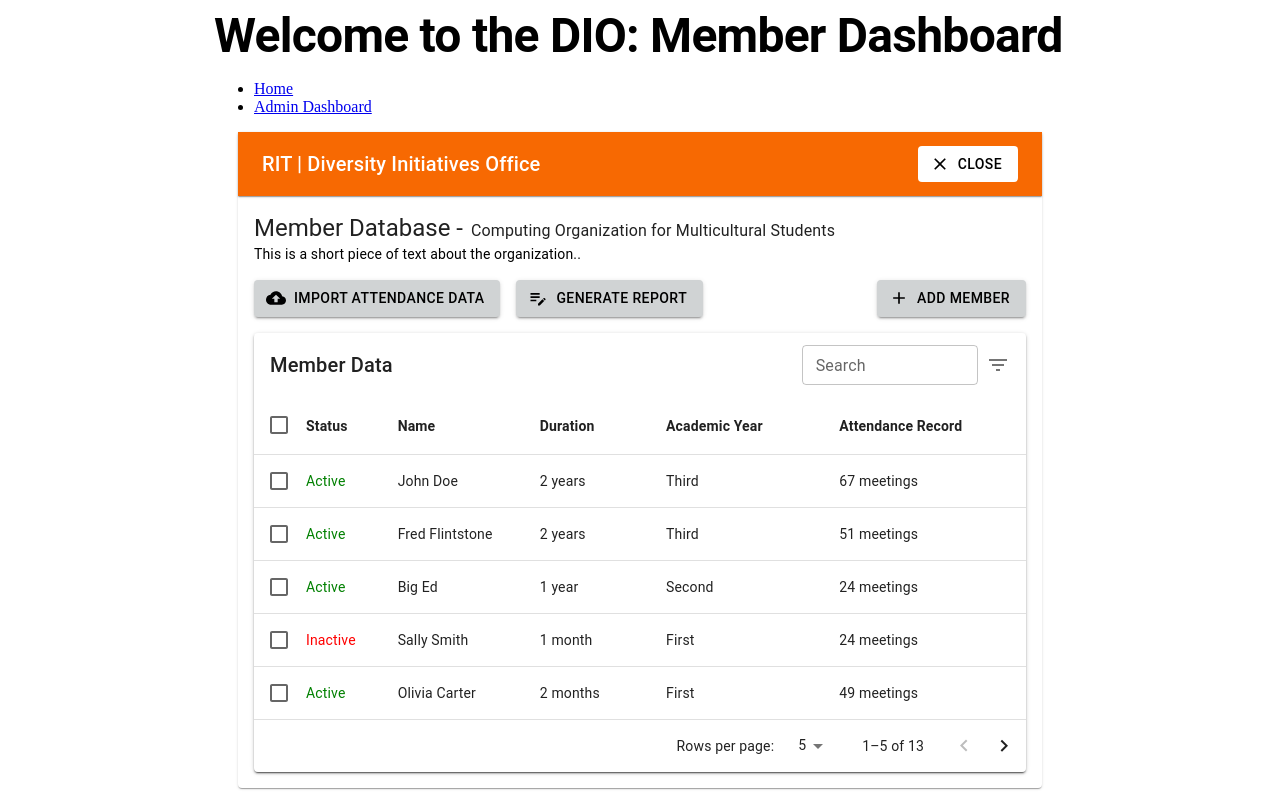
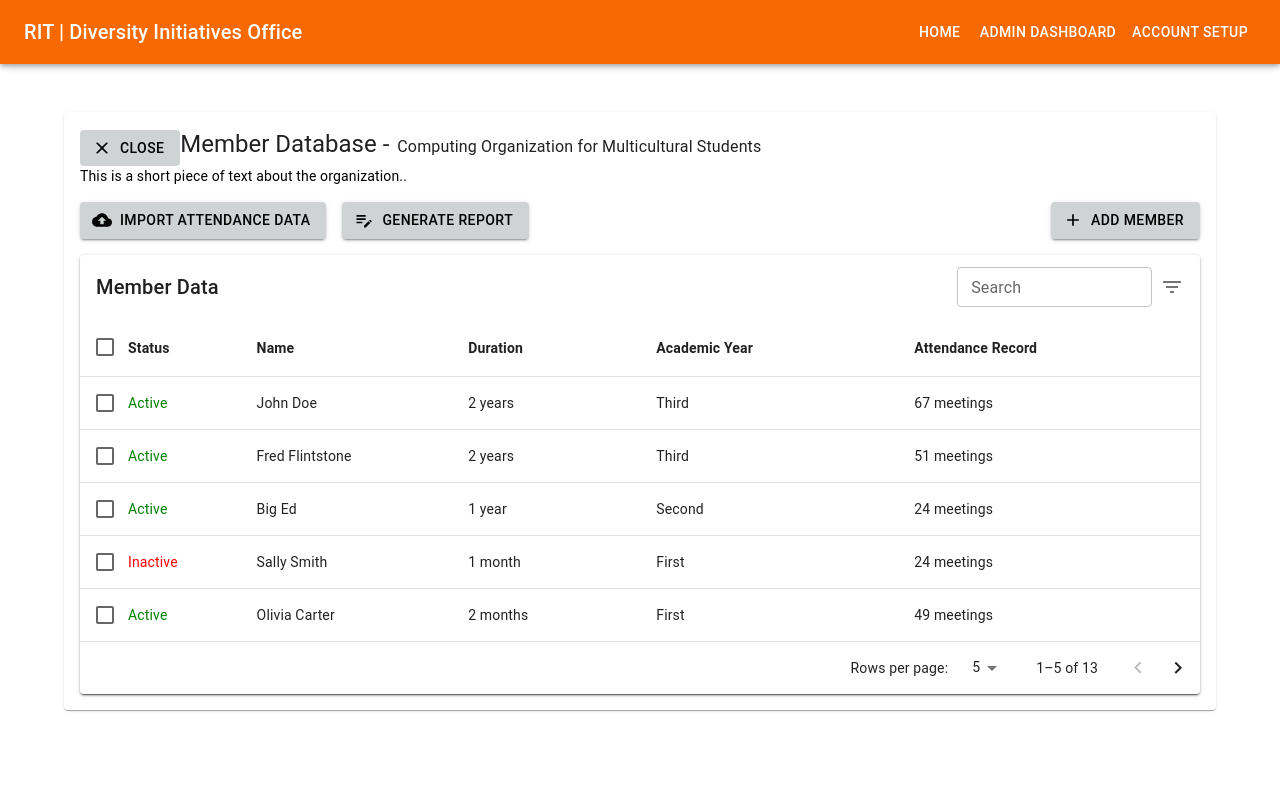
Before and after one commit to src8776/DIO, a React (Vite) app in the folder frontend/: page /admin in a window 1280 px wide. Built offline with nearby package versions, Linux system fonts and the light colour scheme.

Commit message:
app bar formatting

```diff
--- a/frontend/src/App.jsx
+++ b/frontend/src/App.jsx
@@ -1,24 +1,26 @@
 import { Routes, Route } from 'react-router-dom'
+import { Container, Typography } from '@mui/material'
 import LandingPage from './pages/LandingPage/LandingPage'
 import AdminDash from './pages/AdminDashboard/AdminDashPage'
+import AcctSetup from './pages/AccountSetup/AccountSetupPage'
 import Nav from './components/Nav'
-import { Container, Typography } from '@mui/material'
+import AppBar from './components/AppBar'
 
 
 const App = () => {
   return (
-    <div>
-      <Container sx={{
+    <>
+      <AppBar />
+      {/* <Container sx={{
          width: { xs: 1, md: 900}
-         }}>
-        <Typography variant='h1'>Welcome to the DIO: Member Dashboard</Typography>
-        <Nav />
+         }}> */}
         <Routes>
-          <Route path="/" element={ <LandingPage/> }/>
-          <Route path="/admin" element ={ <AdminDash/> }/>
+          <Route path="/" element= { <LandingPage/> }/>
+          <Route path="/admin" element = { <AdminDash/> }/>
+          <Route path="/acctSetup" element = { <AcctSetup/> }/>
         </Routes>
-      </Container>
-    </div>
+      {/* </Container> */}
+    </>
 
   )
 }
--- a/frontend/src/components/AppBar.jsx
+++ b/frontend/src/components/AppBar.jsx
@@ -1,41 +1,109 @@
 import * as React from 'react';
+import { Link } from 'react-router-dom';
 import AppBar from '@mui/material/AppBar';
 import Box from '@mui/material/Box';
+import CssBaseline from '@mui/material/CssBaseline';
+import Divider from '@mui/material/Divider';
+import Drawer from '@mui/material/Drawer';
+import IconButton from '@mui/material/IconButton';
+import List from '@mui/material/List';
+import ListItem from '@mui/material/ListItem';
+import ListItemButton from '@mui/material/ListItemButton';
+import ListItemText from '@mui/material/ListItemText';
+import MenuIcon from '@mui/icons-material/Menu';
 import Toolbar from '@mui/material/Toolbar';
 import Typography from '@mui/material/Typography';
 import Button from '@mui/material/Button';
-import IconButton from '@mui/material/IconButton';
-import MenuIcon from '@mui/icons-material/Menu';
-import CloseIcon from '@mui/icons-material/Close';
 
-export default function ButtonAppBar() {
+
+const drawerWidth = 240;
+
+//This is where you add links to the nav bar
+const navItems = [
+  { name: 'Home', path: '/' },
+  { name: 'Admin Dashboard', path: '/admin' },
+  { name: 'Account Setup', path: '/acctSetup' }
+];
+
+export default function DrawerAppBar() {
+  const [mobileOpen, setMobileOpen] = React.useState(false);
+
+  const handleDrawerToggle = () => {
+    setMobileOpen((prevState) => !prevState);
+  };
+
+  const drawer = (
+    <Box onClick={handleDrawerToggle} sx={{ textAlign: 'center' }}>
+      <Typography variant="h6" sx={{ my: 2 }}>
+        RIT | DIO
+      </Typography>
+      <Divider />
+      <List>
+        {navItems.map((item) => (
+          <ListItem key={item.name} disablePadding>
+            <ListItemButton sx={{ textAlign: 'center' }}>
+              <Link to={item.path} style={{ textDecoration: 'none', color: 'inherit' }}>
+                {item.name}
+              </Link>
+            </ListItemButton>
+          </ListItem>
+        ))}
+      </List>
+    </Box>
+  );
+
   return (
-    <Box>
-      <AppBar position="static" elevation={1}>
+    <Box sx={{ display: 'flex' }}>
+      <CssBaseline />
+      <AppBar component="nav">
         <Toolbar>
-          {/* <IconButton
-            size="large"
+          <IconButton
+            color="inherit"
+            aria-label="open drawer"
             edge="start"
-            color="inherit"
-            aria-label="menu"
-            sx={{ mr: 2 }}
+            onClick={handleDrawerToggle}
+            sx={{ mr: 2, display: { sm: 'none' } }}
           >
             <MenuIcon />
-          </IconButton> */}
-          <Typography variant="h6" sx={{ flexGrow: 1 }}>
+          </IconButton>
+          <Typography
+            variant="h6"
+            component="div"
+            sx={{ flexGrow: 1 }}
+          >
             RIT | Diversity Initiatives Office
           </Typography>
-          {/* TODO: Make this close the dashboard */}
-          <Button
-            variant='contained'
-            color='white'
-            disableElevation
-            startIcon={<CloseIcon/>}>
-
-              close
-          </Button>
+          <Box sx={{ display: { xs: 'none', sm: 'block' } }}>
+            {navItems.map((item) => (
+              <Button key={item.name} component={Link} to={item.path} sx={{ color: '#fff' }}>
+                {item.name}
+              </Button>
+            ))}
+          </Box>
         </Toolbar>
       </AppBar>
+      <nav>
+        <Drawer
+          variant="temporary"
+          open={mobileOpen}
+          onClose={handleDrawerToggle}
+          ModalProps={{
+            keepMounted: true, // Better open performance on mobile.
+          }}
+          sx={{
+            display: { xs: 'block', sm: 'none' },
+            '& .MuiDrawer-paper': { boxSizing: 'border-box', width: drawerWidth },
+          }}
+        >
+          {drawer}
+        </Drawer>
+      </nav>
+      <Box component="main" sx={{ p: 3 }}>
+        <Toolbar />
+      </Box>
     </Box>
   );
 }
+
+
+//  variant="h6"
--- a/frontend/src/components/Nav.jsx
+++ b/frontend/src/components/Nav.jsx
@@ -6,6 +6,7 @@ const Nav = () => {
             <ul>
                 <li><Link to="/">Home</Link></li>
                 <li><Link to="/admin">Admin Dashboard</Link></li>
+                <li><Link to="/acctSetup">Account Setup</Link></li>
             </ul>
         </nav>
     )
--- a/frontend/src/index.css
+++ b/frontend/src/index.css
@@ -1,16 +1,25 @@
-/* :root {
+
+
+:root {
   font-family: Inter, system-ui, Avenir, Helvetica, Arial, sans-serif;
   line-height: 1.5;
   font-weight: 400;
 
   color-scheme: light dark;
   color: rgba(255, 255, 255, 0.87);
-  background-color: #242424;
 
   font-synthesis: none;
   text-rendering: optimizeLegibility;
   -webkit-font-smoothing: antialiased;
   -moz-osx-font-smoothing: grayscale;
+}
+
+/*
+Forces the scroll bar to always show
+@Lenn added this to prevent annoying page shifts when it appears / disappears
+*/
+html {
+  overflow-y: scroll;
 }
 
 a {
@@ -24,34 +33,8 @@ a:hover {
 
 body {
   margin: 0;
-  display: flex;
-  place-items: center;
   min-width: 320px;
   min-height: 100vh;
-}
-
-h1 {
-  font-size: 3.2em;
-  line-height: 1.1;
-}
-
-button {
-  border-radius: 8px;
-  border: 1px solid transparent;
-  padding: 0.6em 1.2em;
-  font-size: 1em;
-  font-weight: 500;
-  font-family: inherit;
-  background-color: #1a1a1a;
-  cursor: pointer;
-  transition: border-color 0.25s;
-}
-button:hover {
-  border-color: #646cff;
-}
-button:focus,
-button:focus-visible {
-  outline: 4px auto -webkit-focus-ring-color;
 }
 
 @media (prefers-color-scheme: light) {
@@ -65,13 +48,4 @@ button:focus-visible {
   button {
     background-color: #f9f9f9;
   }
-} */
-
-
-/*
-Forces the scroll bar to always show
-@Lenn added this to prevent annoying page shifts when it appears / disappears
-*/
-html {
-  overflow-y: scroll;
 }
--- a/frontend/src/pages/AccountSetup/AccountSetupPage.jsx
+++ b/frontend/src/pages/AccountSetup/AccountSetupPage.jsx
@@ -0,0 +1,19 @@
+import { Container, Typography } from '@mui/material'
+import React from 'react'
+
+
+function AccountSetup() {
+    return (
+        <Container
+            sx={{
+                alignContent: 'center'
+            }}
+        >
+            <Typography variant='h3'>
+                One Last Step to Get You Started!
+            </Typography>
+        </Container>
+    )
+}
+
+export default AccountSetup
--- a/frontend/src/pages/AdminDashboard/AdminDashPage.jsx
+++ b/frontend/src/pages/AdminDashboard/AdminDashPage.jsx
@@ -1,22 +1,21 @@
+import React from 'react'
 import { Box, Container, Paper, Typography } from '@mui/material'
-import React from 'react'
+import Button from '@mui/material/Button';
 import DataTable from '../../components/DataTable'
-import AppBar from '../../components/AppBar'
 import FileUploadButton from '../../components/FileUploadButton'
 import GenerateReportButton from '../../components/GenerateReportButton'
 import AddMemberButton from '../../components/AddMemberButton'
-
+import CloseIcon from '@mui/icons-material/Close';
 
 function AdminDash() {
     return (
         <Container>
             <Paper elevation={1}>
-            <AppBar/>
 
                 {/* this box contains all dashboard content */}
                 <Box
                     sx={{
-                p:2,
+                        p: 2,
                         display: 'flex',
                         flexDirection: 'column',
                         justifyContent: 'space-between',
@@ -26,7 +25,20 @@ function AdminDash() {
 
                     {/* this box contains the organization flavor text */}
                     {/* TODO: Make this box display the info of whichever organization module you came from (WiC : COMS) */}
-              <Box>
+                    <Box
+                        sx={{
+                            position: 'relative'
+                        }}
+                    >
+                        {/* TODO: Make this close the dashboard */}
+                        <Button
+                            variant='contained'
+                            color='gray'
+                            disableElevation
+                            startIcon={<CloseIcon/>}>
+
+                            close
+                        </Button>
                         <Typography
                             variant="h5"
                             sx={{
@@ -74,11 +86,11 @@ function AdminDash() {
                             <FileUploadButton />
                             <GenerateReportButton />
                         </Box>
-                <AddMemberButton/>
+                        <AddMemberButton />
                     </Box>
 
                     <Paper elevation={2}>
-                <DataTable/>
+                        <DataTable />
                     </Paper>
 
                 </Box>
```
Lines whose indentation alone changed are shown as unchanged.
